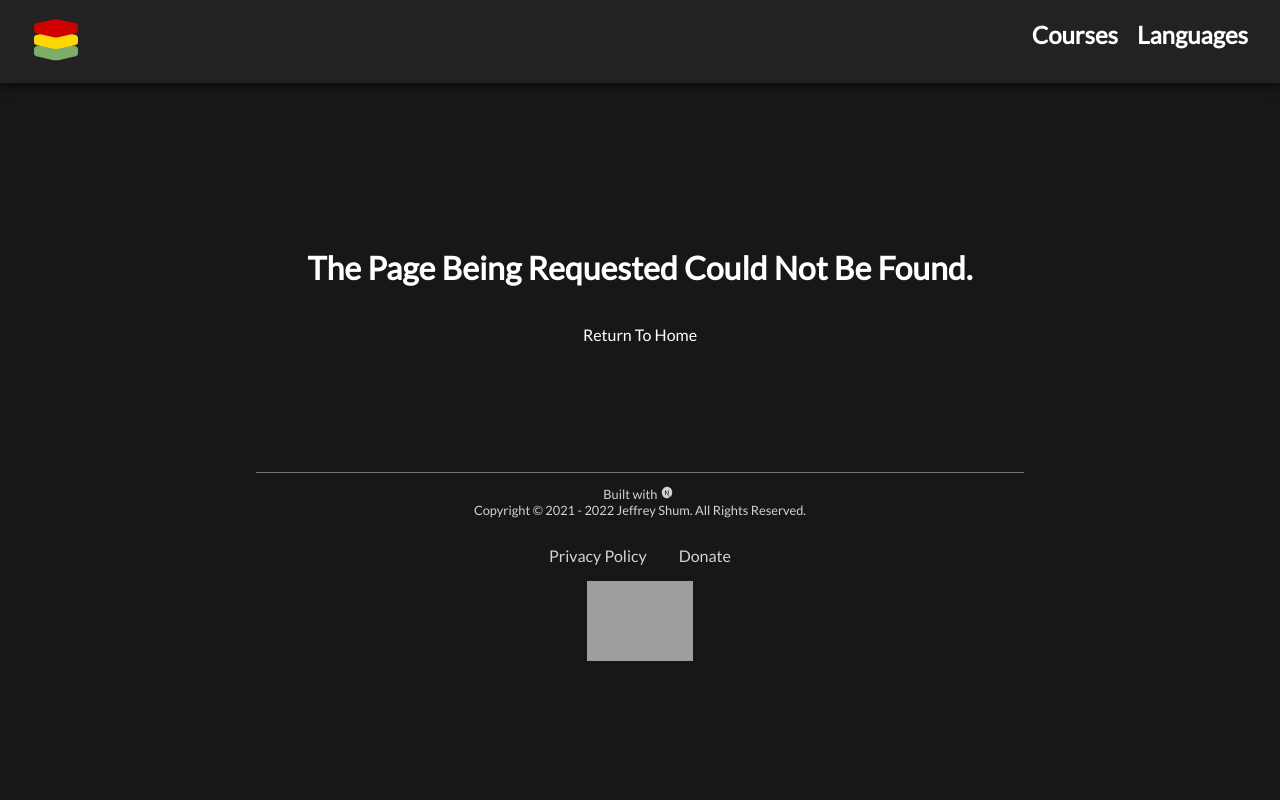
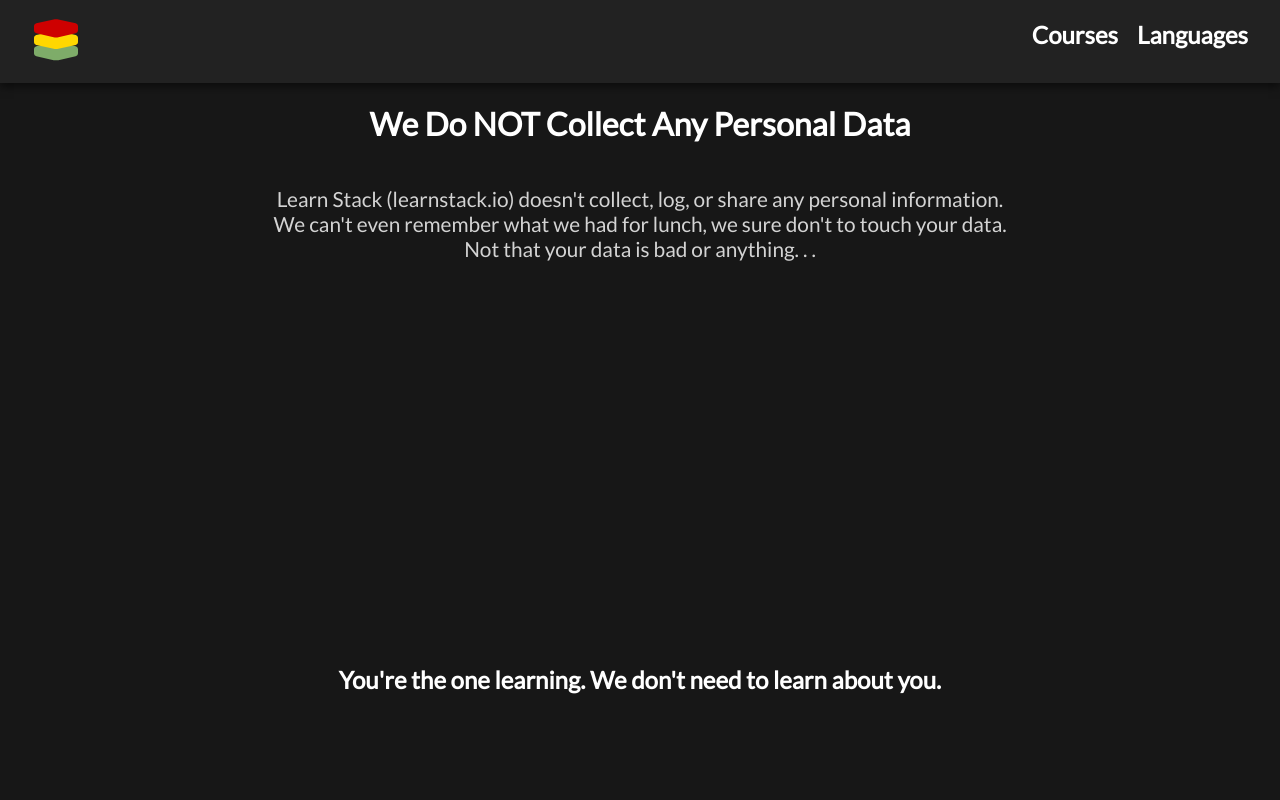
Before and after one commit to learnstack-io/learnstack-io, a Next.js app: page /privacy in a window 1280 px wide. Before the commit this address had no page. Shown: the top 800 px of the page. Built offline with nearby package versions, Linux system fonts and the light colour scheme; grey boxes are pictures that could not be loaded.

Commit message:
Added Privacy Policy Page

```diff
--- /dev/null
+++ b/pages/privacy.tsx
@@ -0,0 +1,31 @@
+import { NextPage } from "next";
+
+const PrivacyPage: NextPage = () => {
+    return (
+        <main style={{
+            display: "flex",
+            justifyContent: "flex-start",
+            alignItems: "center",
+            flexDirection: "column",
+            height: "100vh",
+            textAlign: "center"
+        }}>
+            <h1>We Do NOT Collect Any Personal Data</h1>
+            <p style={{
+                color: "var(--text-color-file-name)"
+            }}>
+                Learn Stack (learnstack.io) doesn't collect, log, or share any personal information.
+                <br></br>
+                We can't even remember what we had for lunch, we sure don't to touch your data.
+                <br></br>
+                Not that your data is bad or anything. . .
+                <br></br>
+            </p>
+            <h2 style={{
+                marginTop: "30%"
+            }}>You're the one learning. We don't need to learn about you.</h2>
+        </main>
+    )
+}
+
+export default PrivacyPage
```
